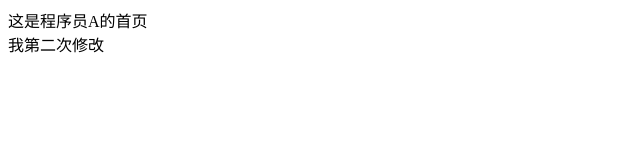
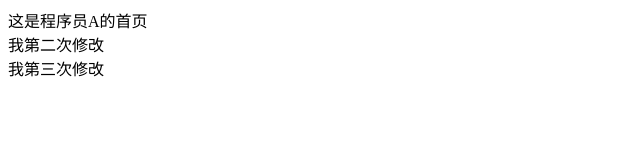
Before and after one commit to zhr-web/git-demo, a plain HTML site: page index.html in a window 1280 px wide. Shown: the whole page, without its empty margins (0-640 px from the left). Drawn offline with Linux system fonts and the light colour scheme.

Commit message:
这是我第三次修改

```diff
--- a/index.html
+++ b/index.html
@@ -8,6 +8,7 @@
 <body>
     <div>这是程序员A的首页</div>
     <div>我第二次修改</div>
+    <div>我第三次修改</div>
 
 </body>
 </html>
```
